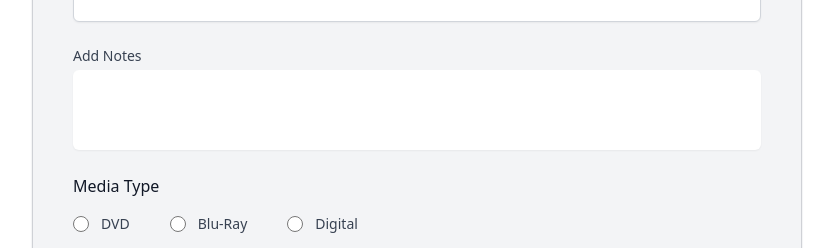
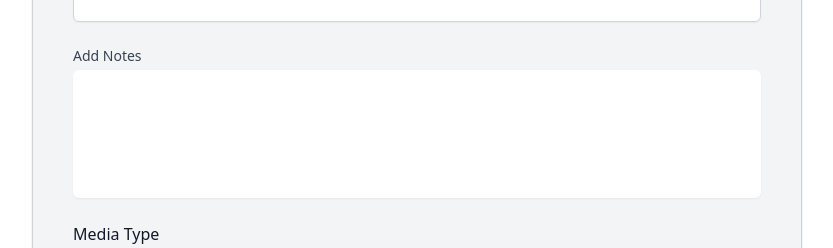
Before and after one commit to papadavis47/movie-collection, a Next.js app: page / in a window 1280 px wide. Shown: the part 290-538 px from the top of the page, without its empty margins (223-1056 px from the left). Built offline with nearby package versions, Linux system fonts and the light colour scheme.

Commit message:
Add padding to textarea of AddMovieForm, change radio buttons outline to blue

```diff
--- a/components/AddMovieForm/AddMovieForm.js
+++ b/components/AddMovieForm/AddMovieForm.js
@@ -63,7 +63,7 @@ function AddMovieForm() {
                 rows={4}
                 name="comment"
                 id="comment"
-                className="block w-full border-gray-300 rounded-md shadow-sm resize-none outline-blue-500 focus:border-blue-500 focus:ring-blue-500 sm:text-sm"
+                className="block w-full p-6 border-gray-300 rounded-md shadow-sm resize-none outline-blue-500 focus:border-blue-500 focus:ring-blue-500 sm:text-sm"
                 defaultValue={''}
               />
             </div>
@@ -82,7 +82,7 @@ function AddMovieForm() {
                       id={category.id}
                       name="category"
                       type="radio"
-                      className="w-4 h-4 text-blue-600 border-gray-300 focus:ring-blue-500"
+                      className="w-4 h-4 text-blue-600 border-gray-300 outline-blue-500 focus:ring-blue-500"
                     />
                     <label
                       htmlFor={category.id}
```
Also changed, not shown: 1 other file (tests, documents, lock files or other folders).
